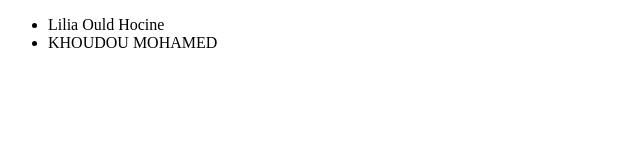
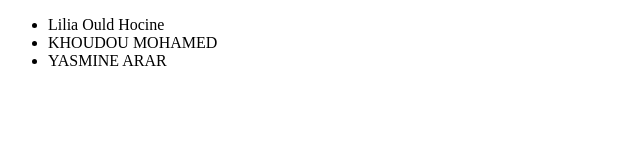
Before and after one commit to liliaouldhocine/conflictstarter, a plain HTML site: page index.html in a window 1280 px wide. Shown: the whole page, without its empty margins (0-640 px from the left). Drawn offline with Linux system fonts and the light colour scheme.

Commit message:
Ajout mon nom

```diff
--- a/index.html
+++ b/index.html
@@ -9,6 +9,7 @@
     <ul>
       <li>Lilia Ould Hocine</li>
       <li>KHOUDOU MOHAMED</li>
+      <li>YASMINE ARAR</li>
     </ul>
   </body>
 </html>
```
